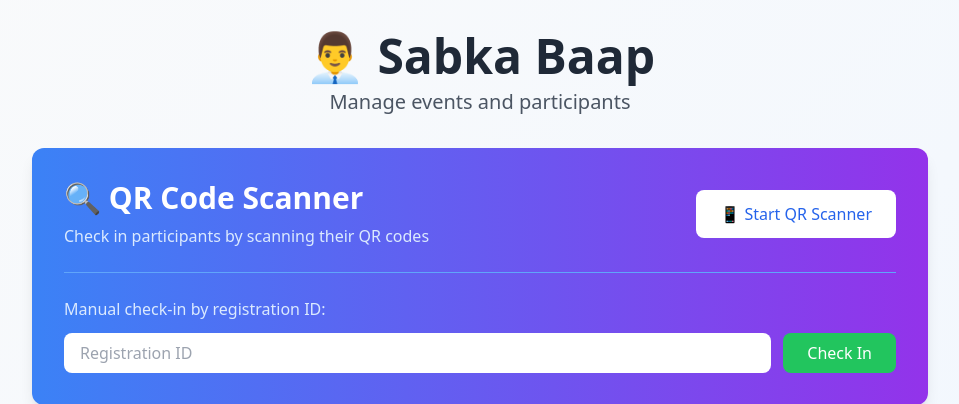
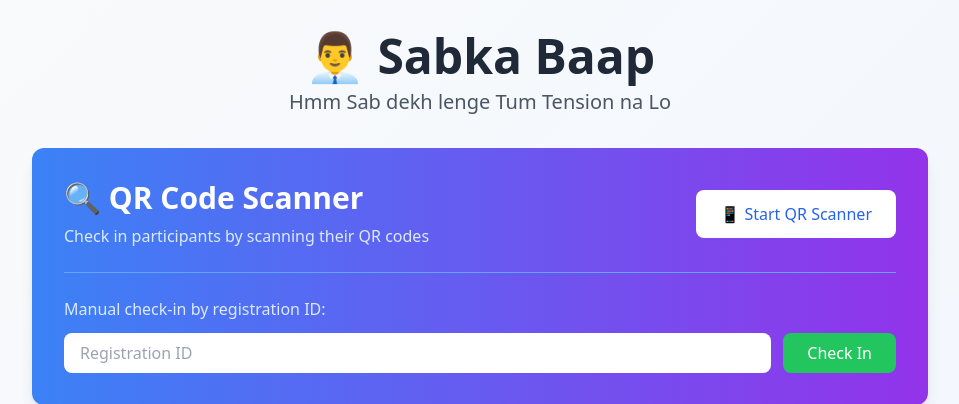
Before and after one commit to amansingh983959/bhaiya, a Flask app: page /admin in a window 1280 px wide. Shown: the top 404 px of the page, without its empty margins (160-1119 px from the left). Run offline with Flask 3, Linux system fonts and the light colour scheme; the visitor is signed in with stand-in values (Sample User, id 1); data that the repository does not hold is empty; some libraries are stand-ins or nearby versions.

Commit message:
Updated project

```diff
--- a/templates/admin.html
+++ b/templates/admin.html
@@ -11,7 +11,7 @@
         <!-- Header -->
         <div class="text-center mb-8">
             <h1 class="text-5xl font-bold text-gray-800 mb-2">👨‍💼 Sabka Baap</h1>
-            <p class="text-xl text-gray-600">Manage events and participants</p>
+            <p class="text-xl text-gray-600">Hmm Sab dekh lenge Tum Tension na Lo</p>
         </div>
 
         <!-- QR Scanner Section -->
```
